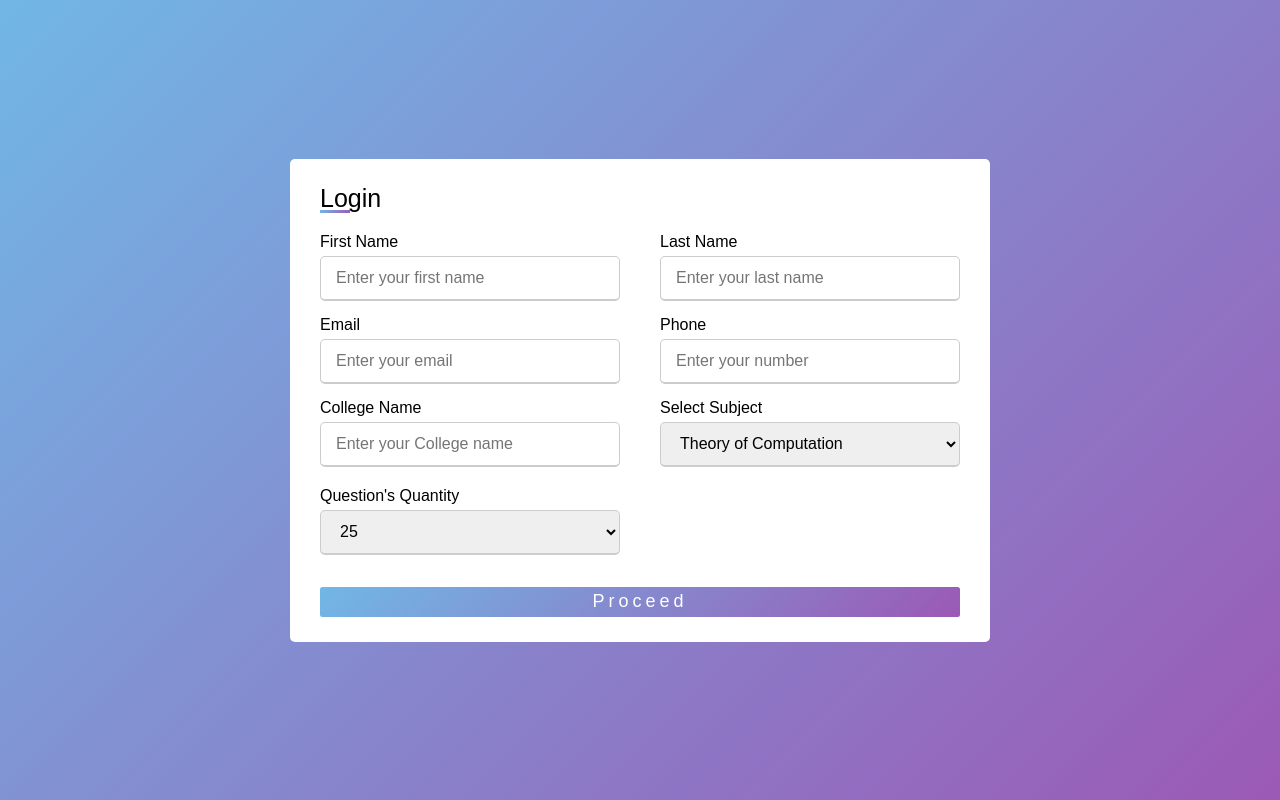
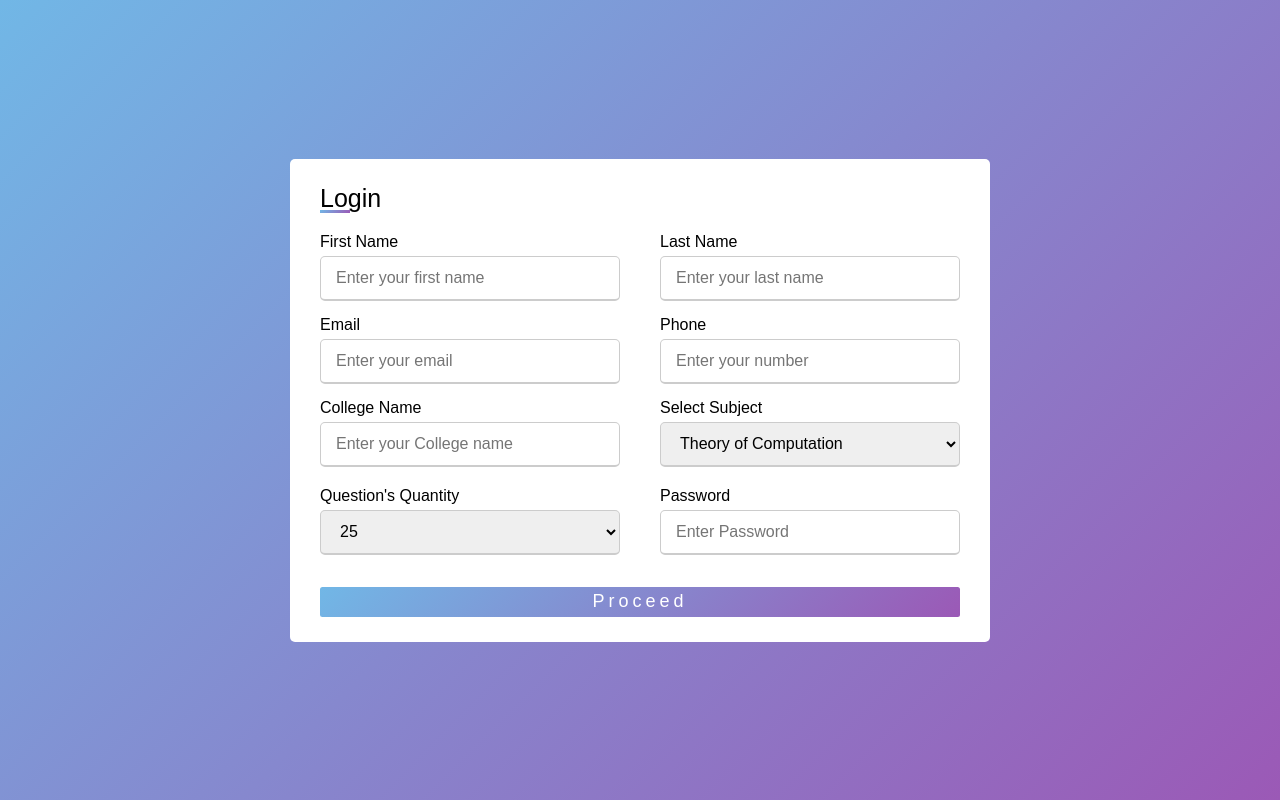
Before and after one commit to kish-git/Quiz-App, a plain HTML site: page index.html in a window 1280 px wide. Drawn offline with Linux system fonts and the light colour scheme.

Commit message:
Added Password field

```diff
--- a/index.html
+++ b/index.html
@@ -52,6 +52,10 @@
                         <option value="50" >50</option>
                         </select>
                 </div>
+                <div class="input-box">
+                    <span class="details">Password</span>
+                    <input type="password" placeholder="Enter Password" required>
+                </div>
             </div>
             <div class="button">
                 <input type="submit" value="Proceed">
```
